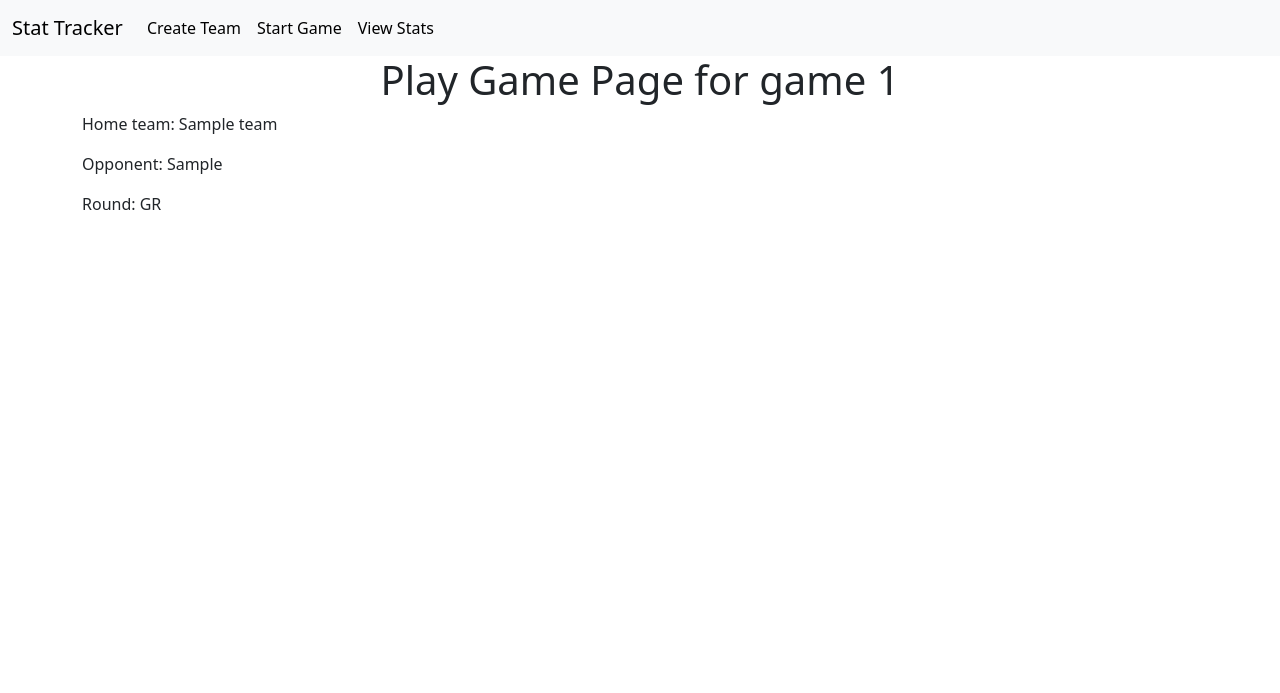
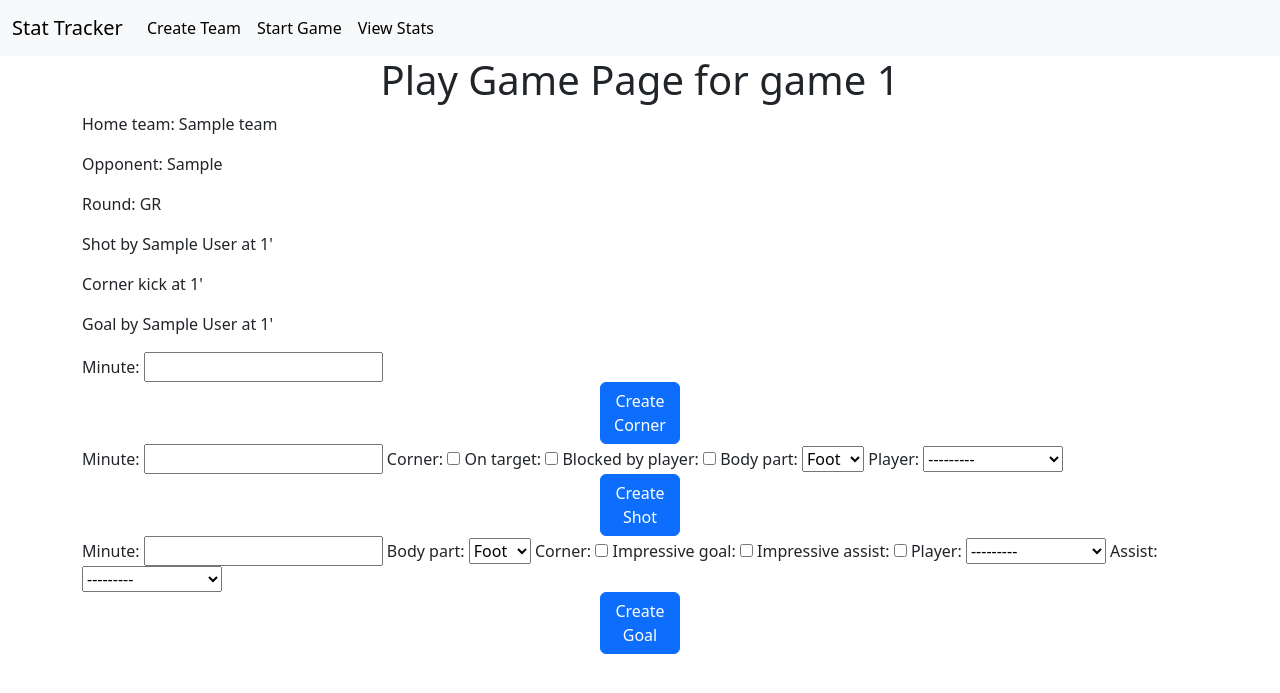
Before and after one commit to ArthurXu17/Fifa-Stat-Tracker, a Django app: page /tracker/play_game/1 in a window 1280 px wide. Shown: the top 693 px of the page. Run offline with Django 4.2, Linux system fonts and the light colour scheme; tables that the repository leaves empty hold one stand-in row (values such as "Sample post").

Commit message:
Implement Play Game View
    Create forms to create game events: corners, goals and shots.
    Add forms to play game view to add events as the game progresses.

    Create AbstractShot class so that the Match class can easily
    access the shots and goals that are related it to it. This also
    is better design because we can force goals to be on target and
    not be blocked.

    Add functions to match class to allow for display of the game
    progress so far.

```diff
--- /dev/null
+++ b/fifa_stat_tracker/tracker/forms/create_corner.py
@@ -0,0 +1,5 @@
+from django import forms
+
+
+class CreateCornerForm(forms.Form):
+    minute = forms.IntegerField()
--- /dev/null
+++ b/fifa_stat_tracker/tracker/forms/create_goal_form.py
@@ -0,0 +1,18 @@
+from django import forms
+from tracker.models.player import Player
+
+
+class CreateGoalForm(forms.Form):
+
+    def __init__(self, team, *args, **kwargs):
+        super().__init__(*args, **kwargs)
+        self.fields['player'].queryset = Player.objects.filter(team=team)
+        self.fields['assist'].queryset = Player.objects.filter(team=team)
+
+    minute = forms.IntegerField()
+    body_part = forms.ChoiceField(choices=[('Foot', 'Foot'), ('Head', 'Head')])
+    corner = forms.BooleanField(required=False)
+    impressive_goal = forms.BooleanField(required=False)
+    impressive_assist = forms.BooleanField(required=False)
+    player = forms.ModelChoiceField(queryset=Player.objects.all())
+    assist = forms.ModelChoiceField(queryset=Player.objects.all(), required=False)
--- /dev/null
+++ b/fifa_stat_tracker/tracker/forms/create_shot_form.py
@@ -0,0 +1,16 @@
+from django import forms
+from tracker.models.player import Player
+
+
+class CreateShotForm(forms.Form):
+
+    def __init__(self, team, *args, **kwargs):
+        super().__init__(*args, **kwargs)
+        self.fields['player'].queryset = Player.objects.filter(team=team)
+
+    minute = forms.IntegerField()
+    corner = forms.BooleanField(required=False)
+    on_target = forms.BooleanField(required=False)
+    blocked_by_player = forms.BooleanField(required=False)
+    body_part = forms.ChoiceField(choices=[('Foot', 'Foot'), ('Head', 'Head')])
+    player = forms.ModelChoiceField(queryset=Player.objects.all())
--- /dev/null
+++ b/fifa_stat_tracker/tracker/models/abstract_shot.py
@@ -0,0 +1,17 @@
+from django.db import models
+
+from .corner import Corner
+from .match import Match
+from .player import Player
+
+class AbstractShot(models.Model):
+    player = models.ForeignKey(Player, on_delete=models.CASCADE)
+    match = models.ForeignKey(Match, on_delete=models.CASCADE)
+    corner = models.ForeignKey(Corner, on_delete=models.CASCADE, blank=True, null=True)
+    on_target = models.BooleanField()
+    blocked_by_player = models.BooleanField()
+    body_part = models.CharField(max_length=10, choices=[('Foot', 'Foot'), ('Head', 'Head')])
+    minute = models.IntegerField()
+
+    class Meta:
+        abstract = True
--- a/fifa_stat_tracker/tracker/models/corner.py
+++ b/fifa_stat_tracker/tracker/models/corner.py
@@ -4,3 +4,6 @@
 class Corner(models.Model):
     match = models.ForeignKey(Match, on_delete=models.CASCADE, related_name='corners')
     minute = models.IntegerField()
+
+    def display_information(self):
+        return f"Corner kick at {self.minute}'"
--- a/fifa_stat_tracker/tracker/models/goal.py
+++ b/fifa_stat_tracker/tracker/models/goal.py
@@ -1,9 +1,18 @@
 from django.db import models
 
-from .shot import Shot
+from .abstract_shot import AbstractShot
 from .player import Player
 
-class Goal(Shot):
+class Goal(AbstractShot):
+
+    on_target = True
+    blocked_by_player = False
     assist = models.ForeignKey(Player, on_delete=models.CASCADE, related_name='goals_assisted_on', blank=True, null=True)
     is_impressive_assist = models.BooleanField(blank=True, null=True)
     is_impressive_goal = models.BooleanField()
+
+    def display_information(self):
+        return f"Goal by {self.player.first_name} {self.player.last_name} at {self.minute}'"
+
+    class Meta:
+        default_related_name = 'goals'
--- a/fifa_stat_tracker/tracker/models/match.py
+++ b/fifa_stat_tracker/tracker/models/match.py
@@ -11,3 +11,14 @@
         ('F', 'Finals')
     ])
     home_team = models.ForeignKey(Team, on_delete=models.CASCADE)
+
+    def get_events_sorted(self):
+        shots = list(self.shots.all())
+        goals = list(self.goals.all())
+        corners = list(self.corners.all())
+        shots.extend(corners)
+        shots.extend(goals)
+        return sorted(shots, key=lambda event: event.minute)
+
+    def get_latest_corner(self):
+        return max(self.corners.all(), key=lambda corner: corner.minute)
--- a/fifa_stat_tracker/tracker/models/player.py
+++ b/fifa_stat_tracker/tracker/models/player.py
@@ -6,3 +6,6 @@
     last_name = models.CharField(max_length=20)
     number = models.IntegerField()
     team = models.ForeignKey(Team, on_delete=models.CASCADE, related_name='players')
+
+    def __str__(self) -> str:
+        return f"{self.first_name} {self.last_name} ({self.number})"
--- a/fifa_stat_tracker/tracker/models/shot.py
+++ b/fifa_stat_tracker/tracker/models/shot.py
@@ -1,14 +1,11 @@
 from django.db import models
 
-from .corner import Corner
-from .match import Match
-from .player import Player
+from .abstract_shot import AbstractShot
 
-class Shot(models.Model):
-    player = models.ForeignKey(Player, on_delete=models.CASCADE, related_name='shots')
-    match = models.ForeignKey(Match, on_delete=models.CASCADE, related_name='shots')
-    corner = models.ForeignKey(Corner, on_delete=models.CASCADE, related_name='shots', blank=True, null=True)
-    on_target = models.BooleanField()
-    blocked_by_player = models.BooleanField()
-    body_part = models.CharField(max_length=10, choices=[('Foot', 'Foot'), ('Head', 'Head')])
-    minute = models.IntegerField()
+class Shot(AbstractShot):
+
+    def display_information(self):
+        return f"Shot by {self.player.first_name} {self.player.last_name} at {self.minute}'"
+
+    class Meta:
+        default_related_name = 'shots'
--- a/fifa_stat_tracker/tracker/templates/tracker/play_game.html
+++ b/fifa_stat_tracker/tracker/templates/tracker/play_game.html
@@ -10,4 +10,28 @@
     <p> Home team: {{ match.home_team }}</p>
     <p> Opponent: {{ match.opponent }}</p>
     <p> Round: {{ match.round }} </p>
+    {% for event in events %}
+      <p> {{ event }} </p>
+    {% endfor %}
+    <form action="" method="post">
+      {% csrf_token %}
+        {{ create_corner_form.as_table }}
+        <div class="submit-button">
+          <button type="submit" name="create_corner" class="submit-button btn btn-primary">Create Corner</button>
+        </div>
+    </form>
+    <form action="" method="post">
+      {% csrf_token %}
+        {{ create_shot_form.as_table }}
+        <div class="submit-button">
+          <button type="submit" name="create_shot" class="submit-button btn btn-primary">Create Shot</button>
+        </div>
+    </form>
+    <form action="" method="post">
+      {% csrf_token %}
+        {{ create_goal_form.as_table }}
+        <div class="submit-button">
+          <button type="submit" name="create_goal" class="submit-button btn btn-primary">Create Goal</button>
+        </div>
+    </form>
 {% endblock %}
--- a/fifa_stat_tracker/tracker/urls.py
+++ b/fifa_stat_tracker/tracker/urls.py
@@ -1,7 +1,7 @@
 from django.urls import path
 
 from .views.view_stats_view import ViewStatsView
-from .views.play_game_view import PlayGameView
+from .views.play_game_view import play_game_view
 from .views.make_team_view import MakeTeamView
 from .views.view_team_stats_view import ViewTeamStatsView
 from .views.start_game_view import StartGameView
@@ -9,7 +9,7 @@
 urlpatterns = [
     # ex: /make_team/
     path("make_team", MakeTeamView.as_view(), name="make_team"),
-    path("play_game/<int:pk>", PlayGameView.as_view(), name="play_game"),
+    path("play_game/<int:match_id>", play_game_view, name="play_game"),
     path("start_game", StartGameView.as_view(), name="start_game"),
     path("view_stats", ViewStatsView.as_view(), name="view_stats"),
     path("view_stats/team/<int:pk>", ViewTeamStatsView.as_view(), name="view_team_stats")
--- a/fifa_stat_tracker/tracker/views/play_game_view.py
+++ b/fifa_stat_tracker/tracker/views/play_game_view.py
@@ -1,7 +1,49 @@
-from django.views.generic import DetailView
+from django.shortcuts import get_object_or_404, redirect, render
+from tracker.models.match import Match
+from tracker.models.corner import Corner
+from tracker.models.shot import Shot
+from tracker.models.goal import Goal
+from tracker.forms.create_corner import CreateCornerForm
+from tracker.forms.create_goal_form import CreateGoalForm
+from tracker.forms.create_shot_form import CreateShotForm
 
-from tracker.models.match import Match
-
-class PlayGameView(DetailView):
-    model = Match
-    template_name = 'tracker/play_game.html'
+def play_game_view(request, match_id):
+    match = get_object_or_404(Match, pk=match_id)
+    create_corner_form = CreateCornerForm()
+    create_shot_form = CreateShotForm(team=match.home_team)
+    create_goal_form = CreateGoalForm(team=match.home_team)
+    if request.method == 'POST':
+        print("post yeah")
+        print(request.POST)
+        if 'create_corner' in request.POST:
+            minute = request.POST['minute']
+            Corner.objects.create(minute=minute, match=match)
+        elif 'create_shot' in request.POST:
+            minute = request.POST['minute']
+            corner = match.get_latest_corner() if 'corner' in request.POST else None
+            on_target = 'on_target' in request.POST
+            blocked_by_player = 'blocked_by_player' in request.POST
+            body_part = request.POST['body_part']
+            player = int(request.POST['player'])
+            Shot.objects.create(minute=minute, match=match, player_id=player, corner=corner,
+                                on_target=on_target, blocked_by_player=blocked_by_player, body_part=body_part)
+        elif 'create_goal' in request.POST:
+            minute = request.POST['minute']
+            corner = match.get_latest_corner() if 'corner' in request.POST else None
+            assist = int(request.POST['assist']) if request.POST['assist'] != '' else None
+            impressive_assist = 'impressive_assist' in request.POST if assist else None
+            impressive_goal = 'impressive_goal' in request.POST
+            body_part = request.POST['body_part']
+            player = int(request.POST['player'])
+            Goal.objects.create(minute=minute, match=match, player_id=player, corner=corner, body_part=body_part,
+                                is_impressive_assist=impressive_assist, is_impressive_goal=impressive_goal, assist_id=assist)
+        return redirect(f"/tracker/play_game/{match_id}")
+    else:
+        context = {
+            'match': match,
+            'events': [event.display_information() for event in match.get_events_sorted()],
+            'create_corner_form': create_corner_form,
+            'create_shot_form': create_shot_form,
+            'create_goal_form': create_goal_form
+        }
+        return render(request, "tracker/play_game.html", context=context)
```
Also changed, not shown: fifa_stat_tracker/tracker/migrations/0001_initial.py.
